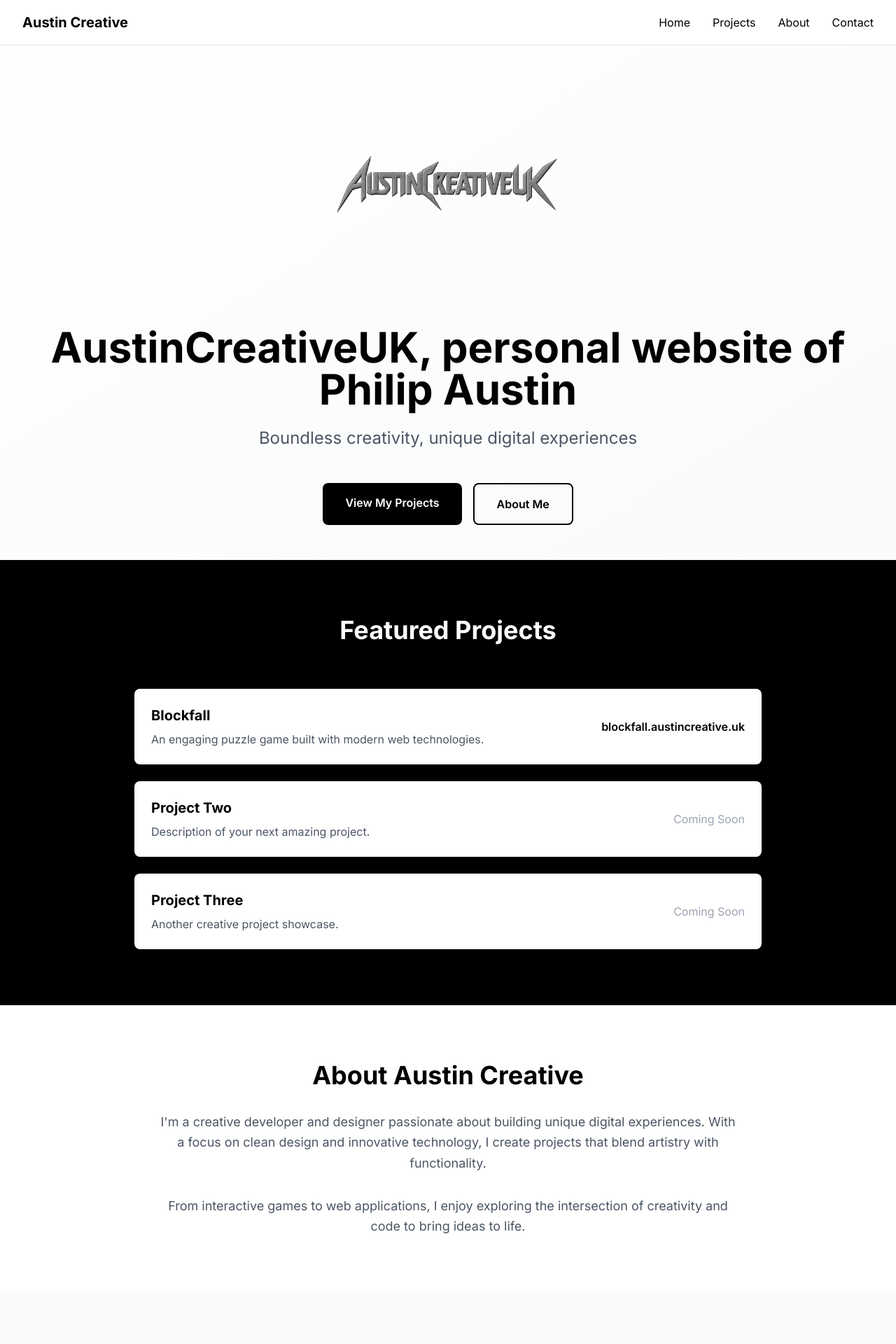
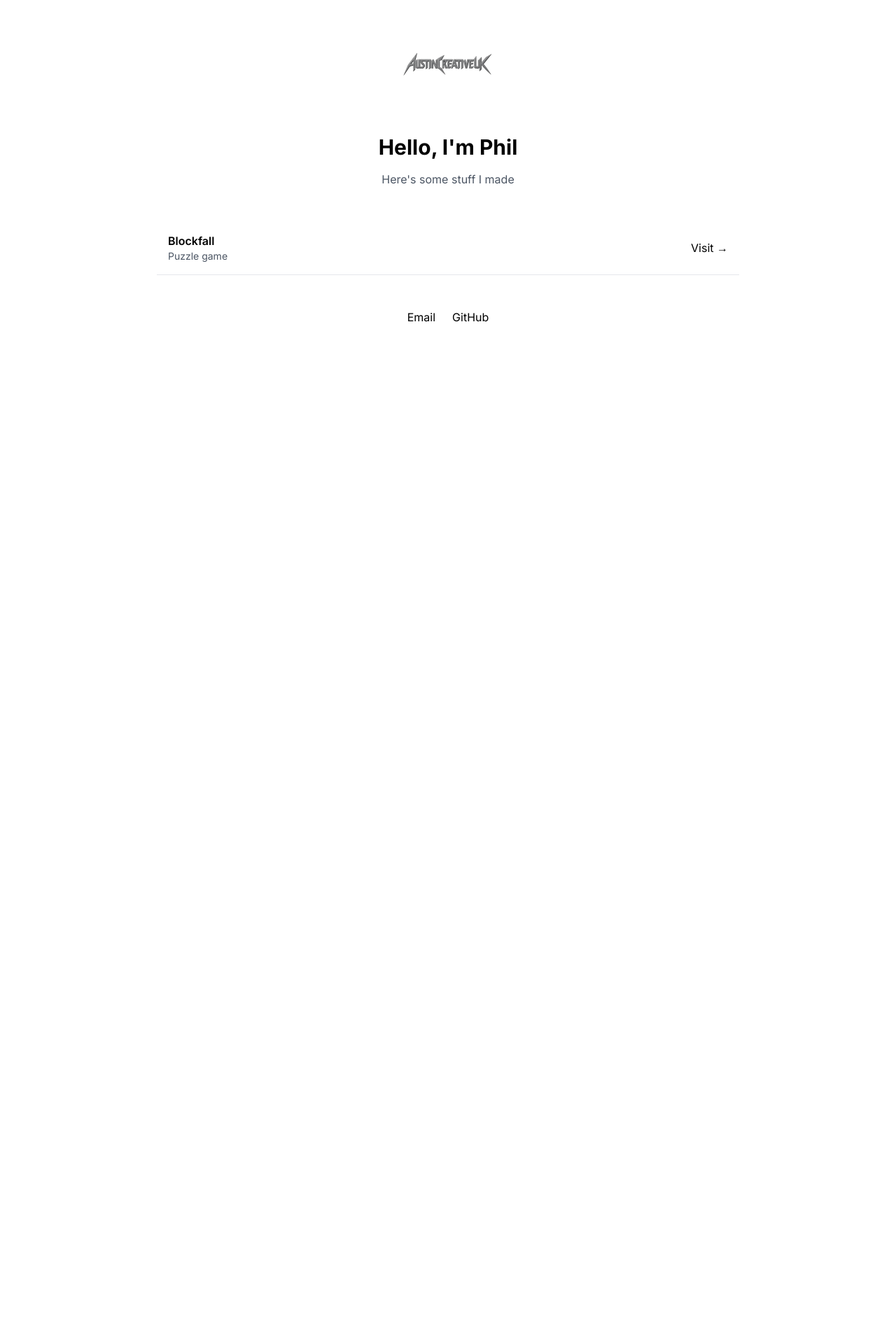
Before and after one commit to NitsuaFox/austincreative-website, a Next.js app: page / in a window 1280 px wide. Shown: the top 1920 px of the page at 70% size. After the commit the page ends 800 px from the top, so only its background shows below. Built offline with nearby package versions, Linux system fonts and the light colour scheme.

Commit message:
Drastically simplify website: Hello I'm Phil, projects list, basic links

```diff
--- a/src/app/page.tsx
+++ b/src/app/page.tsx
@@ -2,28 +2,10 @@ import Image from 'next/image'
 
 export default function Home() {
   return (
-    <main className="min-h-screen bg-white">
-      {/* Navigation */}
-      <nav className="fixed top-0 w-full bg-white/80 backdrop-blur-sm z-50 border-b border-gray-200">
-        <div className="max-w-7xl mx-auto px-4 sm:px-6 lg:px-8">
-          <div className="flex justify-between items-center h-16">
-            <div className="font-bold text-xl text-black">Austin Creative</div>
-            <div className="hidden md:flex space-x-8">
-              <a href="#home" className="text-black hover:text-gray-600 transition-colors">Home</a>
-              <a href="#projects" className="text-black hover:text-gray-600 transition-colors">Projects</a>
-              <a href="#about" className="text-black hover:text-gray-600 transition-colors">About</a>
-              <a href="#contact" className="text-black hover:text-gray-600 transition-colors">Contact</a>
-            </div>
-          </div>
-        </div>
-      </nav>
-
-      {/* Hero Section */}
-      <section id="home" className="pt-16 min-h-screen flex items-center justify-center bg-gradient-to-br from-white to-gray-50">
-        <div className="max-w-7xl mx-auto px-4 sm:px-6 lg:px-8 text-center">
-          {/* Main logo/image */}
-          <div className="mb-8">
-            <div className="w-64 h-64 md:w-80 md:h-80 mx-auto mb-8 relative">
+    <main className="min-h-screen bg-white p-8 max-w-4xl mx-auto">
+      {/* Logo */}
+      <div className="text-center mb-8">
+        <div className="w-32 h-32 mx-auto mb-4 relative">
           <Image
             src="/logo.png"
             alt="Austin Creative Logo"
@@ -34,125 +16,55 @@ export default function Home() {
         </div>
       </div>
 
-          <h1 className="text-4xl md:text-6xl font-bold text-black mb-6">
-            AustinCreativeUK, personal website of Philip Austin
+      {/* Intro */}
+      <div className="text-center mb-12">
+        <h1 className="text-3xl font-bold text-black mb-4">
+          Hello, I&apos;m Phil
         </h1>
+        <p className="text-gray-600">
+          Here&apos;s some stuff I made
+        </p>
+      </div>
 
-          <p className="text-xl md:text-2xl text-gray-600 mb-12 max-w-3xl mx-auto">
-            Boundless creativity, unique digital experiences
-          </p>
-
-          <div className="flex flex-col sm:flex-row gap-4 justify-center">
-            <a
-              href="#projects"
-              className="bg-black text-white px-8 py-4 rounded-lg hover:bg-gray-800 transition-colors font-semibold"
-            >
-              View My Projects
-            </a>
-            <a
-              href="#about"
-              className="border-2 border-black text-black px-8 py-4 rounded-lg hover:bg-black hover:text-white transition-colors font-semibold"
-            >
-              About Me
-            </a>
+      {/* Projects */}
+      <div className="mb-12">
+        <div className="space-y-4">
+          <div className="flex justify-between items-center p-4 border-b border-gray-200">
+            <div>
+              <h3 className="font-semibold text-black">Blockfall</h3>
+              <p className="text-gray-600 text-sm">Puzzle game</p>
             </div>
-        </div>
-      </section>
-
-      {/* Projects Section */}
-      <section id="projects" className="py-20 bg-black">
-        <div className="max-w-7xl mx-auto px-4 sm:px-6 lg:px-8">
-          <h2 className="text-3xl md:text-4xl font-bold text-white text-center mb-16">
-            Featured Projects
-          </h2>
-
-          <div className="max-w-4xl mx-auto">
-            <div className="space-y-6">
-              {/* Blockfall Project */}
-              <div className="flex flex-col md:flex-row md:items-center justify-between p-6 bg-white rounded-lg hover:bg-gray-50 transition-colors">
-                <div className="flex-1">
-                  <h3 className="text-xl font-bold text-black mb-2">Blockfall</h3>
-                  <p className="text-gray-600">An engaging puzzle game built with modern web technologies.</p>
-                </div>
-                <div className="mt-4 md:mt-0 md:ml-6">
             <a
               href="https://blockfall.austincreative.uk"
               target="_blank"
               rel="noopener noreferrer"
-                    className="text-black font-semibold hover:text-gray-600 transition-colors"
+              className="text-black hover:text-gray-600 transition-colors"
             >
-                    blockfall.austincreative.uk
+              Visit →
             </a>
           </div>
         </div>
+      </div>
 
-              {/* Placeholder Projects */}
-              <div className="flex flex-col md:flex-row md:items-center justify-between p-6 bg-white rounded-lg hover:bg-gray-50 transition-colors">
-                <div className="flex-1">
-                  <h3 className="text-xl font-bold text-black mb-2">Project Two</h3>
-                  <p className="text-gray-600">Description of your next amazing project.</p>
-                </div>
-                <div className="mt-4 md:mt-0 md:ml-6">
-                  <span className="text-gray-400">Coming Soon</span>
+      {/* Links */}
+      <div className="text-center">
+        <div className="flex justify-center space-x-6">
+          <a
+            href="mailto:hello@austincreative.uk"
+            className="text-black hover:text-gray-600 transition-colors"
+          >
+            Email
+          </a>
+          <a
+            href="https://github.com/nitsuafox"
+            target="_blank"
+            rel="noopener noreferrer"
+            className="text-black hover:text-gray-600 transition-colors"
+          >
+            GitHub
+          </a>
         </div>
       </div>
-
-              <div className="flex flex-col md:flex-row md:items-center justify-between p-6 bg-white rounded-lg hover:bg-gray-50 transition-colors">
-                <div className="flex-1">
-                  <h3 className="text-xl font-bold text-black mb-2">Project Three</h3>
-                  <p className="text-gray-600">Another creative project showcase.</p>
-                </div>
-                <div className="mt-4 md:mt-0 md:ml-6">
-                  <span className="text-gray-400">Coming Soon</span>
-                </div>
-              </div>
-            </div>
-          </div>
-        </div>
-      </section>
-
-      {/* About Section */}
-      <section id="about" className="py-20 bg-white">
-        <div className="max-w-4xl mx-auto px-4 sm:px-6 lg:px-8 text-center">
-          <h2 className="text-3xl md:text-4xl font-bold text-black mb-8">
-            About Austin Creative
-          </h2>
-          <p className="text-lg text-gray-600 mb-8 leading-relaxed">
-            I&apos;m a creative developer and designer passionate about building unique digital experiences.
-            With a focus on clean design and innovative technology, I create projects that blend
-            artistry with functionality.
-          </p>
-          <p className="text-lg text-gray-600 leading-relaxed">
-            From interactive games to web applications, I enjoy exploring the intersection of
-            creativity and code to bring ideas to life.
-          </p>
-        </div>
-      </section>
-
-      {/* Contact Section */}
-      <section id="contact" className="py-20 bg-gray-50">
-        <div className="max-w-4xl mx-auto px-4 sm:px-6 lg:px-8 text-center">
-          <h2 className="text-3xl md:text-4xl font-bold text-black mb-8">
-            Get In Touch
-          </h2>
-          <p className="text-lg text-gray-600 mb-8">
-            Interested in working together or have a project in mind?
-          </p>
-          <a
-            href="mailto:hello@austincreative.uk"
-            className="bg-black text-white px-8 py-4 rounded-lg hover:bg-gray-800 transition-colors font-semibold inline-block"
-          >
-            Say Hello
-          </a>
-        </div>
-      </section>
-
-      {/* Footer */}
-      <footer className="bg-black text-white py-8">
-        <div className="max-w-7xl mx-auto px-4 sm:px-6 lg:px-8 text-center">
-          <p>&copy; 2024 Austin Creative UK. All rights reserved.</p>
-        </div>
-      </footer>
     </main>
   )
 }
```
Lines whose indentation alone changed are shown as unchanged.
